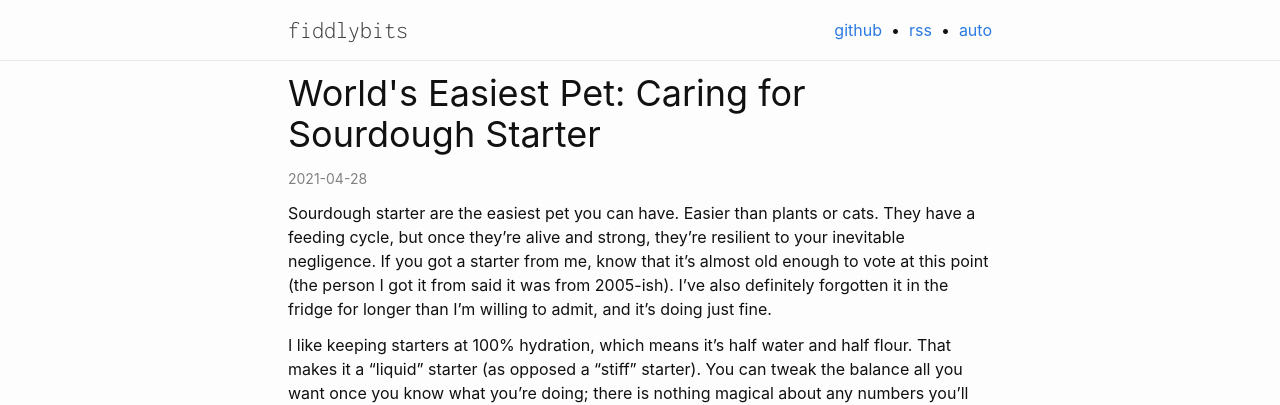
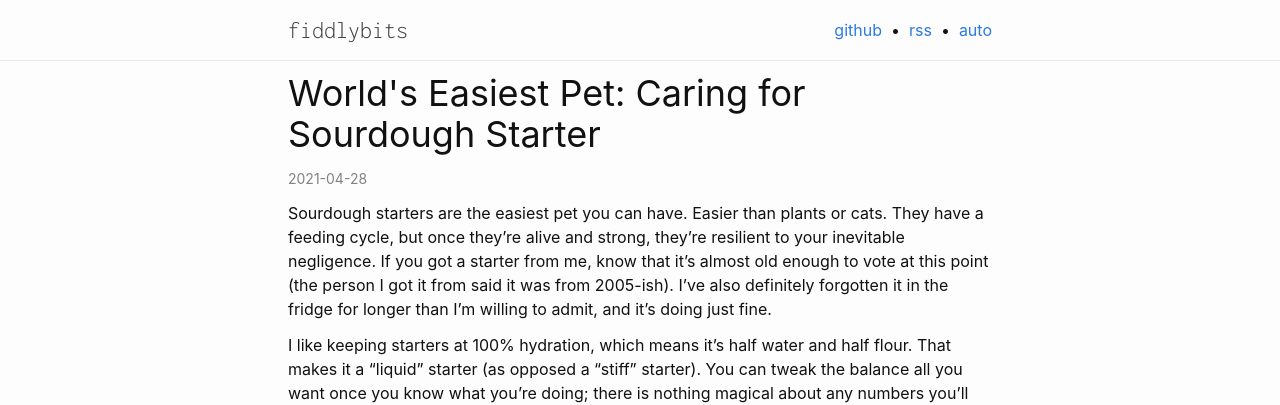
Before and after one commit to seansfkelley/seansfkelley.github.io, a Jekyll site: the page built from _posts/2021-04-28-sourdough-starter.md, in a window 1280 px wide and 900 px high. Shown: the top 405 px of the window. Built offline with Jekyll 4.4.1, drawn with Linux system fonts in a browser that asks for light colours; some web fonts are replaced.

Commit message:
Typo, and set the stage for proper last-modified-dates in RSS and elsewhere.

```diff
--- a/_layouts/post.html
+++ b/_layouts/post.html
@@ -11,10 +11,10 @@
       <time  datetime="{{ page.date | date_to_xmlschema }}" itemprop="datePublished">
         {{ page.date | date: site.date_format }}
       </time>
-      {%- if page.modified_date -%}
+      {%- if page.last_modified_at -%}
         ~ updated
-        <time datetime="{{ page.modified_date | date_to_xmlschema }}" itemprop="dateModified">
-          {{ page.modified_date | date: site.date_format }}
+        <time datetime="{{ page.last_modified_at | date_to_xmlschema }}" itemprop="dateModified">
+          {{ page.last_modified_at | date: site.date_format }}
         </time>
       {%- endif -%}
     </p>
--- a/_posts/2021-04-28-sourdough-starter.md
+++ b/_posts/2021-04-28-sourdough-starter.md
@@ -4,7 +4,7 @@
 redirect_from: /sourdough
 ---
 
-Sourdough starter are the easiest pet you can have. Easier than plants or cats. They have a feeding cycle, but once they’re alive and strong, they’re resilient to your inevitable negligence. If you got a starter from me, know that it's almost old enough to vote at this point (the person I got it from said it was from 2005-ish). I've also definitely forgotten it in the fridge for longer than I'm willing to admit, and it's doing just fine.
+Sourdough starters are the easiest pet you can have. Easier than plants or cats. They have a feeding cycle, but once they’re alive and strong, they’re resilient to your inevitable negligence. If you got a starter from me, know that it's almost old enough to vote at this point (the person I got it from said it was from 2005-ish). I've also definitely forgotten it in the fridge for longer than I'm willing to admit, and it's doing just fine.
 
 I like keeping starters at 100% hydration, which means it's half water and half flour. That makes it a “liquid” starter (as opposed a “stiff” starter). You can tweak the balance all you want once you know what you’re doing; there is nothing magical about any numbers you’ll see here except for convenience.
 
@@ -24,6 +24,8 @@
 
 I find you can ignore anything on the internet you find about feeding your starter exactly this often, or not using stainless steel, or demanding fancy flour instead of regular all-purpose, or other such commandments. Those people are either referring to new starters (which are indeed fragile), but are usually just misinformed. It’s a colony of billions of highly successful organisms: they aren’t going to spontaneously die because you used the wrong utensil. That said, I just use my finger, because why dirty another utensil?
 
+-------------------------------------------------------------------------------
+
 {% include next-previous.html %}
 
 -------------------------------------------------------------------------------
```
